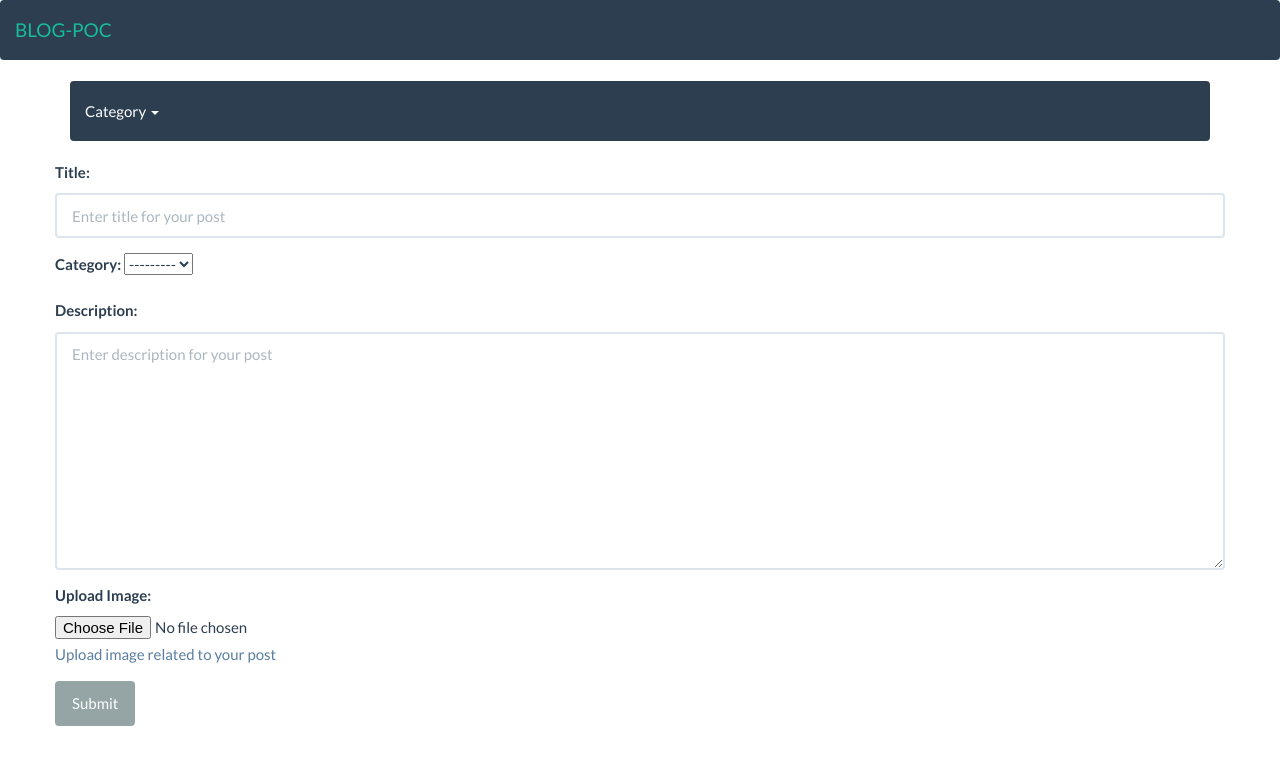
After one commit to aadityaa-cuelogic/blog-poc, a Django app: page /user/newpost/ in a window 1280 px wide. The commit adds this page. Shown: the top 765 px of the page. Run offline with Django 3.2, Linux system fonts and the light colour scheme; data that the repository does not hold is empty; some libraries are stand-ins or nearby versions.

```diff
--- a/blog/blog/settings.py
+++ b/blog/blog/settings.py
@@ -25,7 +25,7 @@ SECRET_KEY = 'xizs71w53_7)kbk6o#5jse^x_miqql=2*zp@oa2c1$xl(m^7et'
 # SECURITY WARNING: don't run with debug turned on in production!
 DEBUG = True
 
-ALLOWED_HOSTS = []
+ALLOWED_HOSTS = ['*']
 
 
 # Application definition
@@ -133,5 +133,5 @@ LOGIN_REDIRECT_URL = '/'
 EMAIL_USE_TLS = True
 EMAIL_HOST = 'smtp.gmail.com'
 EMAIL_PORT = 587
-EMAIL_HOST_USER = 'adityaagrawal99601@gmail.com'
-EMAIL_HOST_PASSWORD = 'Aaditya@9960'
+EMAIL_HOST_USER = 'youremail@gmail.com'
+EMAIL_HOST_PASSWORD = 'password'
--- a/blog/blogs/forms.py
+++ b/blog/blogs/forms.py
@@ -3,8 +3,43 @@ from django import forms
 
 import re
 from django.contrib.auth.models import User
+from .models import Post, Category
 from django.utils.translation import ugettext_lazy as _
+from django.utils.text import slugify
 # If you don't do this you cannot use Bootstrap CSS
+
+class CreatePostForm(forms.Form):
+    title = forms.RegexField(regex=r'^[a-zA-Z0-9_-]+$',
+            widget=forms.TextInput(attrs={'required':True, 'max_length':200,
+            'class':"form-control", 'placeholder': 'Enter title for your post'}),
+            label=_("Title"),
+            error_messages={ 'invalid':
+            _("Title can contain only letters, numbers and underscores.")})
+    category = forms.ModelChoiceField(queryset=(Category.objects.all()),
+                label=_("Category")
+                )
+    description = forms.CharField(widget=forms.Textarea(attrs={'required':True,
+                'max_length':200,'class':"form-control",
+                'placeholder': 'Enter description for your post'}),
+            label=_("Description"))
+    file_field = forms.FileField(widget=forms.ClearableFileInput(
+            attrs={'multiple': False}),
+            label=_("Upload Image"),
+            required=False)
+
+    def clean_title(self):
+        try:
+            post = Post.objects.get(title__iexact=self.cleaned_data['title'])
+        except Post.DoesNotExist:
+            return self.cleaned_data['title']
+        raise forms.ValidationError(
+            _("This post title already exits. Please try something else!"))
+
+    # def clean_slug(self):
+    #     if self.title:
+    #         self.slug = slugify(self.title)
+    #     super(Category, self).save(*args, **kwargs)
+
 class LoginForm(AuthenticationForm):
     username = forms.CharField(label="Username", max_length=30,
                     widget=forms.TextInput(attrs={'class': 'form-control',
@@ -15,8 +50,7 @@ class LoginForm(AuthenticationForm):
 
 
 class RegistrationForm(forms.Form):
-
-    username = forms.RegexField(regex=r'^\w+$',
+    username = forms.RegexField(regex=r'^[a-z0-9_-]{3,15}$',
         widget=forms.TextInput(attrs=dict(required=True, max_length=30)),
         label=_("Username"), error_messages={ 'invalid':
         _("This value must contain only letters, numbers and underscores.") })
--- a/blog/blogs/models.py
+++ b/blog/blogs/models.py
@@ -21,7 +21,7 @@ class Category(models.Model):
     def save(self, *args, **kwargs):
         if not self.slug:
             self.slug = slugify(self.title)
-        super(Post, self).save(*args, **kwargs)
+        super(Category, self).save(*args, **kwargs)
 
 class Post(models.Model):
     title = models.CharField(max_length=200, unique=True)
--- a/blog/blogs/urls.py
+++ b/blog/blogs/urls.py
@@ -3,4 +3,7 @@ from . import views
 
 urlpatterns = [
     url(r'^$', views.home, name="home"),
+    url(r'^blog/(?P<slug>[\w-]+)/$', views.detailPost, name='blog_detail'),
+    url(r'^user/newpost/$', views.createPost, name='create_post'),
+    url(r'^user/newpost/success$', views.createPostSuccess, name='create_post_success'),
 ]
--- a/blog/blogs/views.py
+++ b/blog/blogs/views.py
@@ -2,15 +2,63 @@ from django.shortcuts import render, render_to_response
 
 from django.contrib.auth.decorators import login_required
 from django.views.decorators.csrf import csrf_protect, csrf_exempt
-from django.http import HttpResponseRedirect, HttpResponse
+from django.http import HttpResponseRedirect, HttpResponse, Http404
 from django.template import RequestContext
-from blogs.forms import RegistrationForm
+from blogs.forms import RegistrationForm, CreatePostForm
 from django.contrib.auth.models import User
+from .models import Post, Comment, Category
 # Create your views here.
-@login_required(login_url="login/")
+
+# home page method
+# @login_required(login_url="login/")
 def home(request):
-    return render(request, "home.html")
+    latest_blog_post = Post.objects.order_by('-created_on')[:5]
+    category = Category.objects.all()
+    context = {'latest_blog_post': latest_blog_post, 'category':category}
+    return render(request, "home.html", context)
 
+# def handle_uploaded_file(f):
+#     with open('some/file/name.txt', 'wb+') as destination:
+#         for chunk in f.chunks():
+#             destination.write(chunk)
+
+def createPost(request):
+    if request.method == 'POST':
+        form = CreatePostForm(request.POST)
+        if form.is_valid():
+            try:
+                post = Post.objects.create_post(
+                    title=form.cleaned_data['title'],
+                    body=form.cleaned_data['description'],
+                    category=form.cleaned_data['category'],
+                    author_id=request.user.id,
+
+                )
+            except Post.DoesNotExist:
+                raise HttpResponse('Blog create failed !!!')
+            return HttpResponse("Success in form")
+            # return render(request, "create_post.html")
+        else:
+            return render(request, 'create_post.html', {'form': form})
+    else:
+        context = {'form':CreatePostForm() }
+        return render(request, 'create_post.html', context)
+
+def createPostSuccess(request):
+    return HttpResponse("Error in form")
+
+
+# method to show blog post details page
+def detailPost(request, slug):
+    try:
+        post = Post.objects.get(slug=slug)
+        comment = Comment.objects.filter(post=post.id).order_by('-created_on')[:5]
+        category = Category.objects.all()
+    except Post.DoesNotExist:
+        raise Http404("Blog does not exist")
+    return render(request, 'detail_post.html', {'blog_post': post, 'category':category, 'comment':comment})
+
+# method to register user
 @csrf_protect
 def register(request):
     if request.method == 'POST':
@@ -31,5 +79,6 @@ def register(request):
         context = {'form':RegistrationForm() }
         return render(request, 'register.html', context)
 
+# method after registration success to show success page
 def register_success(request):
     return render_to_response('register_success.html', )
--- /dev/null
+++ b/blog/static/css/custom.css
@@ -0,0 +1,14 @@
+.comment-textarea{
+    border-radius: 4px 4px 0 0;
+    color: #777777;
+    float: left;
+    font-family: Lato;
+    font-size: 14px;
+    height: 90px;
+    letter-spacing: 0.3px;
+    padding: 20px;
+    width: 100%;
+    resize: vertical;
+    outline: none;
+    border: 1px solid #F2F2F2;
+}
--- a/blog/templates/base.html
+++ b/blog/templates/base.html
@@ -8,34 +8,35 @@
                 <title>Auth Demo</title>
                 <!-- Core CSS - Include with every page -->
                 <link href="{% static 'css/bootstrap.min.css' %}" rel="stylesheet">
+                <link href="{% static 'css/custom.css' %}" rel="stylesheet">
                 </head>
                 <body>
                     <nav class="navbar navbar-default">
                         <div class="container-fluid">
                             <div class="navbar-header">
+                                {% if user.is_authenticated %}
                                   <button type="button" class="navbar-toggle collapsed" data-toggle="collapse" data-target="#bs-example-navbar-collapse-1">
                                       <span class="sr-only">Toggle navigation</span>
                                       <span class="icon-bar"></span>
                                       <span class="icon-bar"></span>
                                       <span class="icon-bar"></span>
                                   </button>
-                                <a class="navbar-brand" href="#">BLOG-POC</a>
+                                {% endif %}
+                                <a class="navbar-brand" href="/">BLOG-POC</a>
                             </div>
+                            {% if user.is_authenticated %}
                             <div class="collapse navbar-collapse" id="bs-example-navbar-collapse-1">
                                 <ul class="nav navbar-nav navbar-right">
                                     <li class="dropdown">
-                                        <a href="#" class="dropdown-toggle" data-toggle="dropdown" role="button" aria-expanded="false">Account
+                                        <a href="#" class="dropdown-toggle" data-toggle="dropdown" role="button" aria-expanded="false">{{user.get_username}}
                                             <span class="caret"></span>
                                         </a>
                                         <ul class="dropdown-menu" role="menu">
                                             <li>
-                                                <a href="/home">home</a>
+                                                <a href="/">Home</a>
                                             </li>
                                             <li>
-                                                <a href="#">Another action</a>
-                                            </li>
-                                            <li>
-                                                <a href="#">Something else here</a>
+                                                <a href="#">My Profile</a>
                                             </li>
                                             <li class="divider"></li>
                                             <li>
@@ -49,6 +50,7 @@
                                     </li>
                                 </ul>
                             </div>
+                            {% endif %}
                         </div>
                     </nav>
 
--- /dev/null
+++ b/blog/templates/create_post.html
@@ -0,0 +1,44 @@
+{% extends 'base.html' %}
+
+{% block content %}
+
+    <div class="container">
+        <nav class="navbar navbar-default" role="navigation" id="topmenu">
+            <ul class="nav navbar-nav navbar-left">
+                <li class="dropdown">
+                    <a href="#" class="dropdown-toggle" data-toggle="dropdown" role="button" aria-expanded="false">Category
+                        <span class="caret"></span>
+                    </a>
+                    <ul class="dropdown-menu" role="menu">
+                        {% for cat in category %}
+                            <li><a href="3">{{cat.title}}</a></li>
+                        {% endfor %}
+                    </ul>
+                </li>
+            </ul>
+        </nav>
+        <div class="row">
+            <form role="form" method="post" action="{% url 'create_post' %}">
+                {% csrf_token %}
+               <div class="form-group">
+                  <label for="post_title">{{ form.title.label_tag }}</label>
+                 {{ form.title }}
+               </div>
+               <div class="form-group">
+                   <label for="category">{{ form.category.label_tag }}</label>
+                   {{ form.category }}
+               </div>
+               <div class="form-group">
+                  <label for = "post_desc">{{ form.description.label_tag }}</label>
+                  {{ form.description }}
+               </div>
+               <div class = "form-group">
+                  <label for="inputfile">{{ form.file_field.label_tag }}</label>
+                  {{ form.file_field }}
+                  <p class = "help-block">Upload image related to your post</p>
+               </div>
+               <button type = "submit" class = "btn btn-default">Submit</button>
+            </form>
+        </div>
+    </div>
+{% endblock %}
```
Also changed, not shown: blog/templates/detail_post.html (added, +56 -0 lines), blog/templates/home.html (+16 -4 lines), blog/templates/post.html (added, +18 -0 lines). Lines whose indentation alone changed are shown as unchanged.
